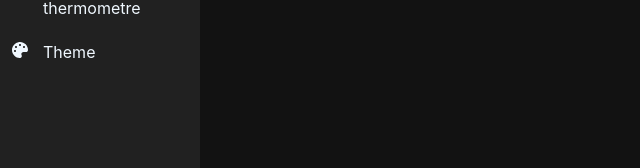
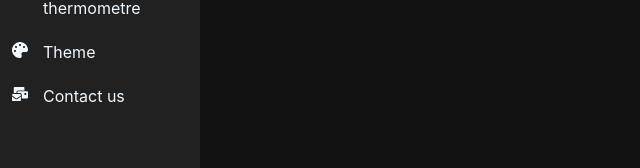
Before and after one commit to navidasaman/diary-app, a React (Create React App) app: page /Contact in a window 1280 px wide. Shown: the part 346-514 px from the top of the page, without its empty margins (0-640 px from the left). Built offline with nearby package versions, Linux system fonts and the light colour scheme.

Commit message:
Created a contact page with routing navigation

```diff
--- a/package.json
+++ b/package.json
@@ -13,6 +13,7 @@
     "react": "^18.2.0",
     "react-dom": "^18.2.0",
     "react-icons": "^4.10.1",
+    "react-router-dom": "^6.15.0",
     "react-scripts": "5.0.1",
     "typescript": "^4.9.5",
     "web-vitals": "^2.1.4"
--- a/src/App.tsx
+++ b/src/App.tsx
@@ -1,11 +1,19 @@
 import './index.css';
 import Sidebar from './components/Sidebar'
+import { Route, Routes, BrowserRouter } from 'react-router-dom';
+import Contact from './pages/Contact';
+
 
 function App() {
   return (
     <div className="App">
       <header className="App-header">
       <Sidebar />
+      <BrowserRouter>
+        <Routes>
+          <Route path="/Contact" element={ <Contact /> } />
+        </Routes>
+      </BrowserRouter>
       </header>
     </div>
   );
--- a/src/components/Sidebar.tsx
+++ b/src/components/Sidebar.tsx
@@ -1,6 +1,6 @@
 import React, { useState, useEffect } from 'react';
 import '../index.css'
-import { FaHome, FaBookDead, FaComments, FaRegCalendarAlt, FaLaughBeam, FaPalette, FaUserAlt, FaTimes, FaBars } from 'react-icons/fa';
+import { FaHome, FaBookDead, FaComments, FaRegCalendarAlt, FaLaughBeam, FaPalette, FaUserAlt, FaTimes, FaBars, FaMailBulk } from 'react-icons/fa';
 
 function Sidebar() {
   const [isCollapsed, setIsCollapsed] = useState(false);
@@ -31,7 +31,7 @@ function Sidebar() {
         {
             title: "Home",
             icon: <FaHome />,
-            link: "/Home"
+            link: "/"
         },
         {
             title: "Diary",
@@ -57,7 +57,12 @@ function Sidebar() {
             title: "Theme",
             icon: <FaPalette />,
             link: "/Theme"
-        }
+        },
+        {
+          title: "Contact us",
+          icon: <FaMailBulk />,
+          link: "/Contact"
+      }
   ];
 
   return (
--- /dev/null
+++ b/src/pages/Contact.tsx
@@ -0,0 +1,11 @@
+import React from 'react'
+
+function Contact() {
+  return (
+    <div>
+      <div className='hello'>Contact page</div>
+    </div>
+  )
+}
+
+export default Contact
```
Also changed, not shown: 1 other file (tests, documents, lock files or other folders).
